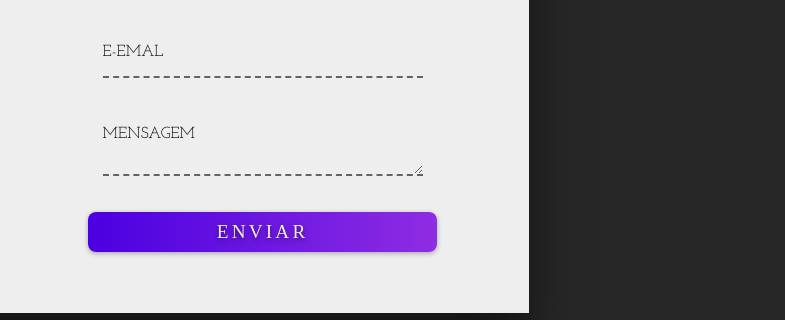
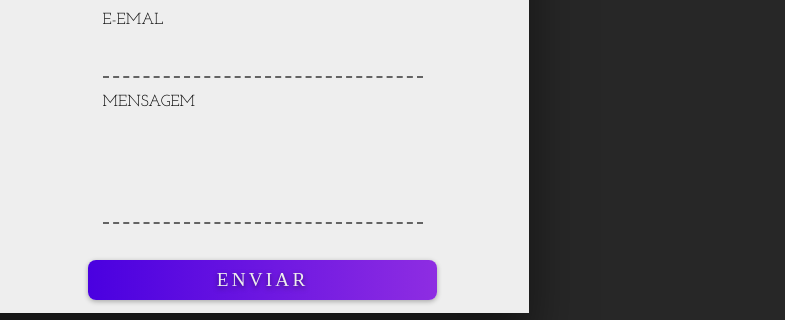
Before and after one commit to Osmar-Lima/Portifolio, a plain HTML site: page index.html in a window 1280 px wide. Shown: the part 2439-2759 px from the top of the page, 495-1280 px from the left. Drawn offline with Linux system fonts and the light colour scheme.

Commit message:
:up: algumas atualizações no formulário de contato

```diff
--- a/index.html
+++ b/index.html
@@ -182,7 +182,7 @@
                         <label for="email" class="field-label">E-emal</label>
                     </div>
                     <div class="input-group">
-                        <textarea class="field" id="mensagem"></textarea>
+                        <textarea class="field msg" id="mensagem"></textarea>
                         <label for="mensagem" class="field-label">Mensagem</label>
                     </div>
                     <button type="submit" class="btn btn-submit">Enviar</button>
--- a/style.css
+++ b/style.css
@@ -517,19 +517,19 @@ header {
     background-color: transparent;
     border: none;
     width: 20rem;
+    height: 3rem;
     font-size: 1.5rem;
     font-family: var(--font-secundary);
     border-bottom: 2px dashed #636363;
-    height: 3rem;
     outline: none;
     margin: 1rem 0;
 
 }
 
 .input-group textarea{
-    padding-top: 1rem;
-    max-width: 25rem;
-    max-height: 3;
+    padding-top: 4rem;
+    resize: none;
+
 
 }
 
@@ -537,17 +537,19 @@ header {
 .field-label {
     position: absolute;
     left: 0;
-    top: 2rem;
+    /* top: 2rem; */
     font-size: 1rem;
     font-family: var(--font-secundary);
     text-transform: uppercase;
     transition: all 0.3s;
+
   }
 
 .field:focus ~ label{
     top: 0;
     font-size: 0.7rem;
 }
+
 
 .field:focus {
     border-bottom: 1px solid;
```
